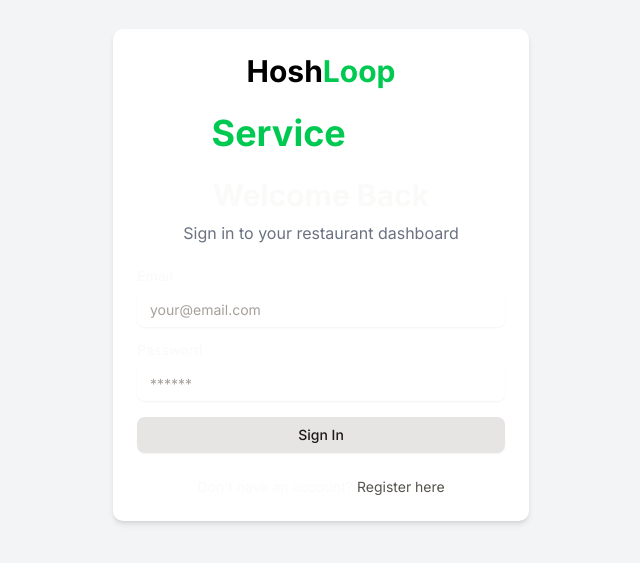
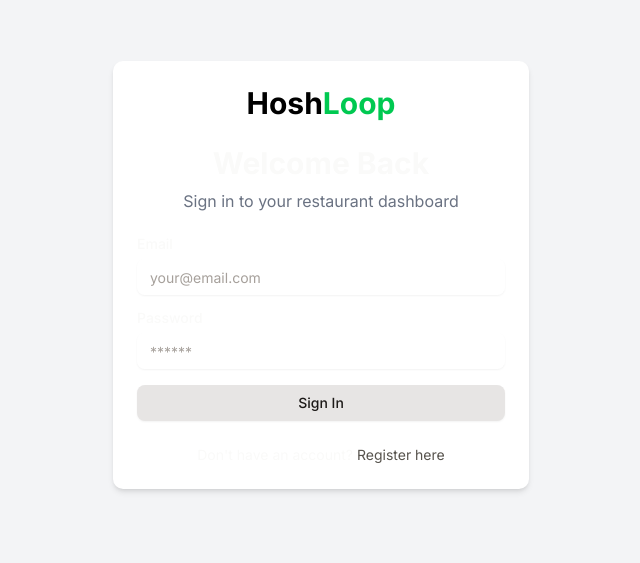
Before and after one commit to abhinawagoo/restaurant-feedback-frontend, a Next.js app: page /login in a window 1280 px wide. Shown: the part 125-688 px from the top of the page, without its empty margins (319-959 px from the left). Built offline with nearby package versions, Linux system fonts and the light colour scheme; no server answers.

Commit message:
commented the hoshloop animation

```diff
--- a/src/components/auth/LoginForm.js
+++ b/src/components/auth/LoginForm.js
@@ -18,7 +18,7 @@ import {
   FormMessage,
 } from "@/components/ui/form";
 import { Input } from "@/components/ui/input";
-import HoshloopAnimation from "@/components/landing/HoshloopAnimation";
+// import HoshloopAnimation from "@/components/landing/HoshloopAnimation";
 import { toast } from "sonner";
 
 // Form validation schema
@@ -74,7 +74,7 @@ export default function LoginForm() {
           </Link>
         </div>
 
-        <HoshloopAnimation />
+        {/* <HoshloopAnimation /> */}
 
         {/* Login Box */}
           <div className="space-y-2 text-center">
```
